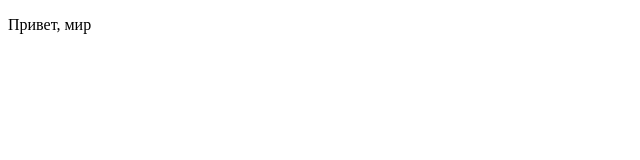
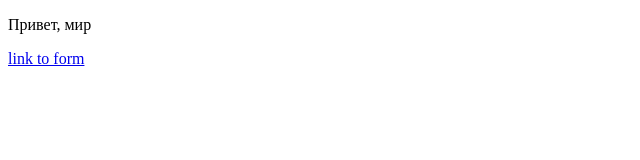
Before and after one commit to pythonwillow/webp, a plain HTML site: page index.html in a window 1280 px wide. Shown: the whole page, without its empty margins (0-640 px from the left). Drawn offline with Linux system fonts and the light colour scheme.

Commit message:
once more

```diff
--- a/index.html
+++ b/index.html
@@ -14,5 +14,6 @@
  </head>
  <body>
   <p>Привет, мир</p>
+  <a href = pay.html>link to form</a>
  </body>
 </html>
```
